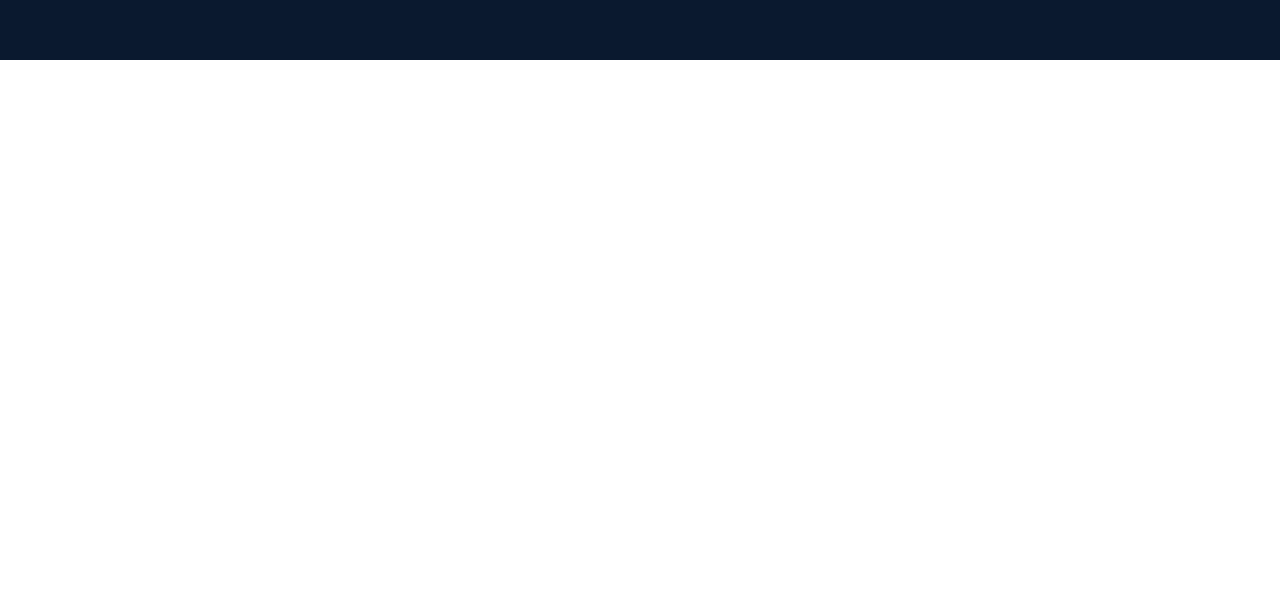
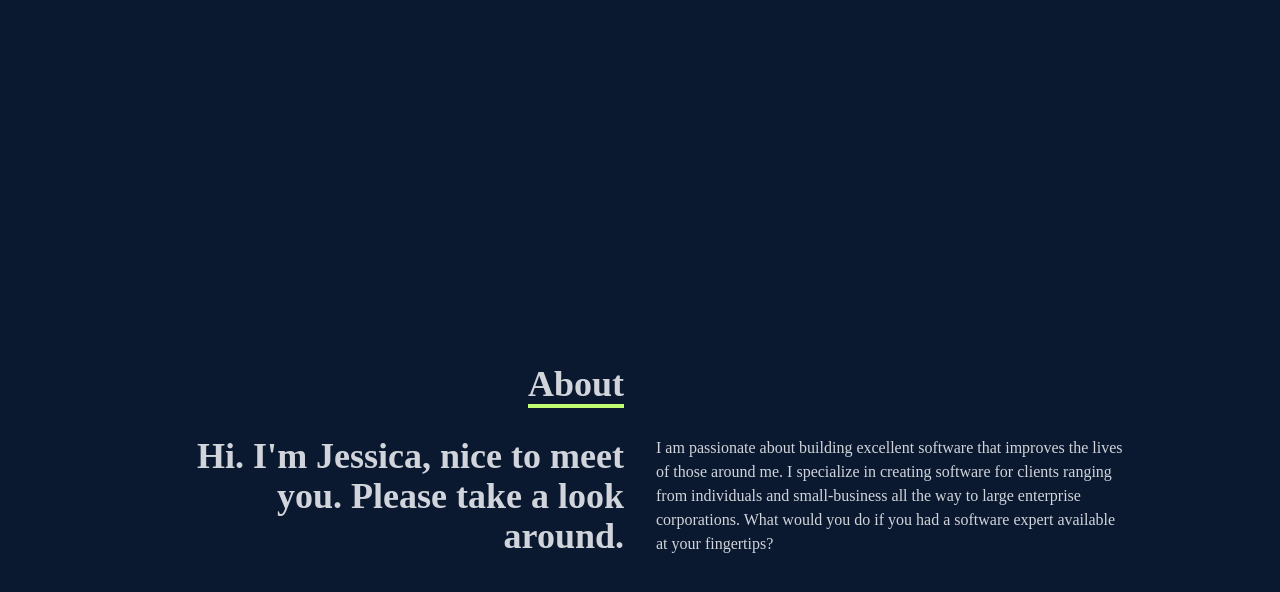
Before and after one commit to jessicashong/jess-portfolio, a React (Create React App) app: page / in a window 1280 px wide. Shown: the part 740-1332 px from the top of the page. Before the commit the page ends 800 px from the top, so only its background shows below. Built offline with nearby package versions, Linux system fonts and the light colour scheme; the HTML template or start-up script is replaced by a standard one.

Commit message:
about me section with styling

```diff
--- a/src/App.js
+++ b/src/App.js
@@ -1,3 +1,4 @@
+import About from "./components/About";
 import Home from "./components/Home";
 import Navbar from "./components/Navbar";
 
@@ -7,6 +8,7 @@
     <div className="App">
       <Navbar />
       <Home />
+      <About />
 
     </div>
   );
--- a/src/components/About.js
+++ b/src/components/About.js
@@ -2,7 +2,25 @@
 
 const About = () => {
   return (
-    <div>About</div>
+    <div name='about' className='w-full h-screen bg-[#0a192f] text-gray-300'>
+        <div className='flex flex-col justify-center items-center w-full h-full'>
+            <div className='max-w-[1000px] w-full px-4 grid grid-cols-2 gap-8'>
+                <div className='sm:text-right pb-8 pl-4'>
+                    <p className='text-4xl font-bold inline border-b-4 border-[#C1FF72]'>About</p>
+                </div>
+                <div>
+                </div>
+                </div>
+            <div className='max-w-[1000px] w-full px-4 grid sm:grid-cols-2 gap-8'>
+                <div className='sm:text-right text-4xl font-bold '>
+                    <p>Hi. I'm Jessica, nice to meet you. Please take a look around.</p>
+                </div>
+                <div>
+                    <p>I am passionate about building excellent software that improves the lives of those around me. I specialize in creating software for clients ranging from individuals and small-business all the way to large enterprise corporations. What would you do if you had a software expert available at your fingertips?</p>
+                </div>
+            </div>
+        </div>
+    </div>
   )
 }
 
```
